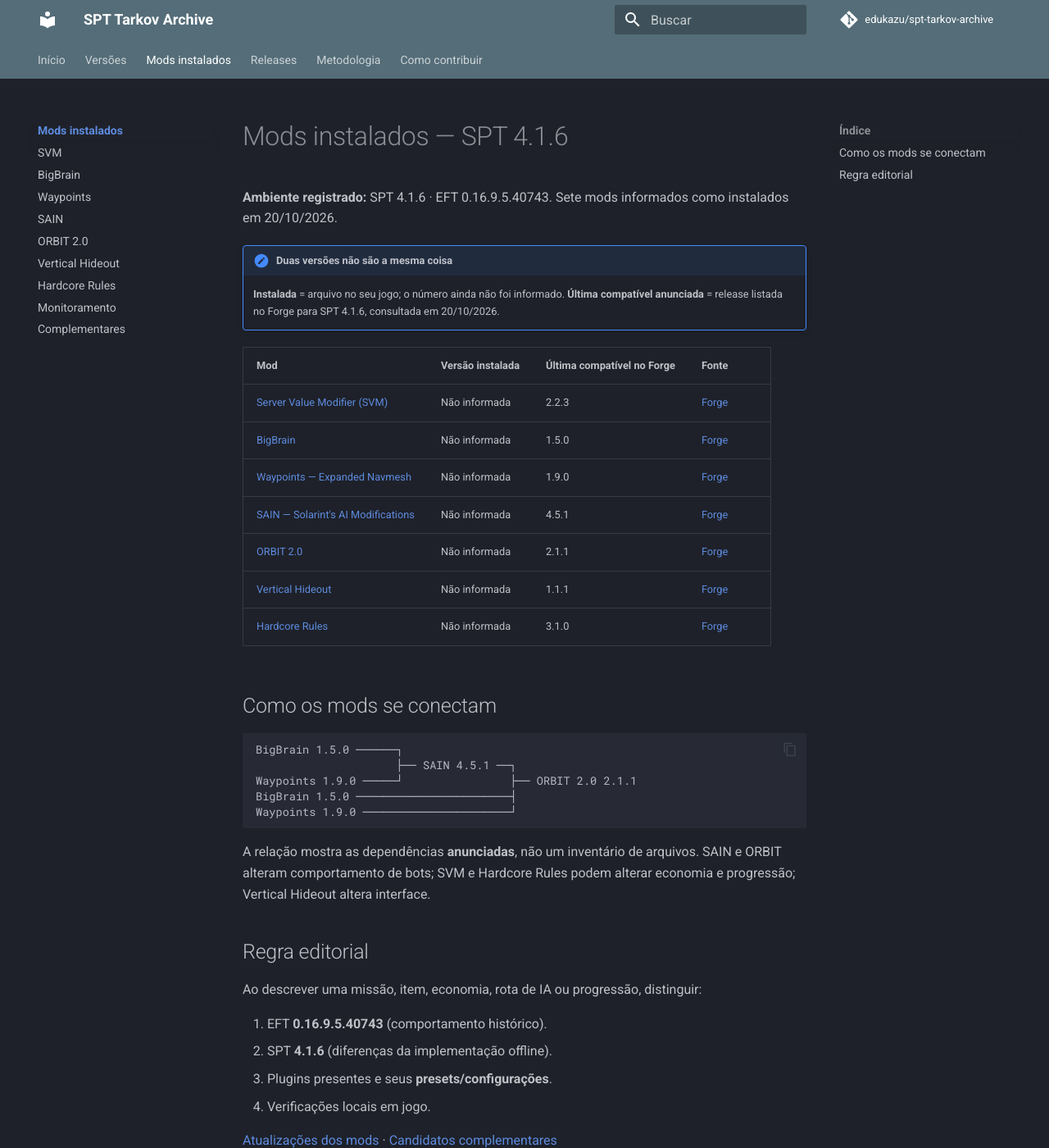
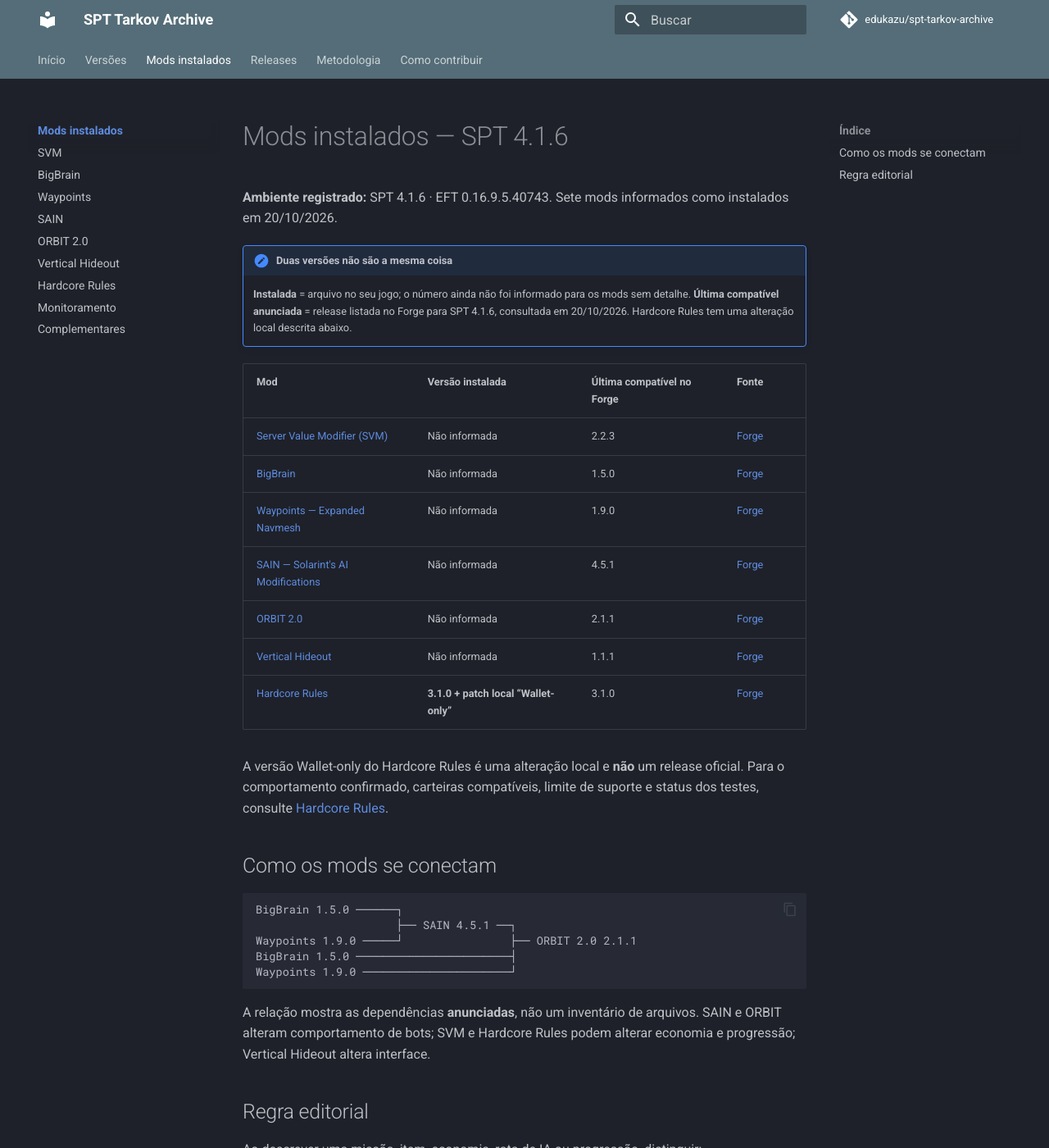
Before and after one commit to edukazu/spt-tarkov-archive, an MkDocs documentation site: the page built from docs/mods/index.md, in a window 1280 px wide and 1400 px high. Shown: the whole window at 82% size. Built offline with MkDocs 1.6.1 and Material for MkDocs 9.7.7, drawn with Linux system fonts in a browser that asks for light colours; comment, search, counter and statistics services are not loaded.

Commit message:
Mark Hardcore Rules local wallet-only patch in mod index

```diff
--- a/docs/mods/index.md
+++ b/docs/mods/index.md
@@ -3,7 +3,7 @@
 **Ambiente registrado:** SPT 4.1.6 · EFT 0.16.9.5.40743. Sete mods informados como instalados em 20/10/2026.
 
 !!! important "Duas versões não são a mesma coisa"
-    **Instalada** = arquivo no seu jogo; o número ainda não foi informado. **Última compatível anunciada** = release listada no Forge para SPT 4.1.6, consultada em 20/10/2026.
+    **Instalada** = arquivo no seu jogo; o número ainda não foi informado para os mods sem detalhe. **Última compatível anunciada** = release listada no Forge para SPT 4.1.6, consultada em 20/10/2026. Hardcore Rules tem uma alteração local descrita abaixo.
 
 | Mod | Versão instalada | Última compatível no Forge | Fonte |
 |---|---|---|---|
@@ -13,7 +13,9 @@
 | [SAIN — Solarint's AI Modifications](sain.md) | Não informada | 4.5.1 | [Forge](https://sp-mod.com/mod/791/sain-solarints-ai-modifications-full-ai-combat-system-replacement) |
 | [ORBIT 2.0](orbit.md) | Não informada | 2.1.1 | [Forge](https://sp-mod.com/mod/2706/orbit-20) |
 | [Vertical Hideout](vertical-hideout.md) | Não informada | 1.1.1 | [Forge](https://sp-mod.com/mod/2530/vertical-hideout) |
-| [Hardcore Rules](hardcore-rules.md) | Não informada | 3.1.0 | [Forge](https://sp-mod.com/mod/784/hardcore-rules) |
+| [Hardcore Rules](hardcore-rules.md) | **3.1.0 + patch local “Wallet-only”** | 3.1.0 | [Forge](https://sp-mod.com/mod/784/hardcore-rules) |
+
+A versão Wallet-only do Hardcore Rules é uma alteração local e **não** um release oficial. Para o comportamento confirmado, carteiras compatíveis, limite de suporte e status dos testes, consulte [Hardcore Rules](hardcore-rules.md).
 
 ## Como os mods se conectam
 
```
